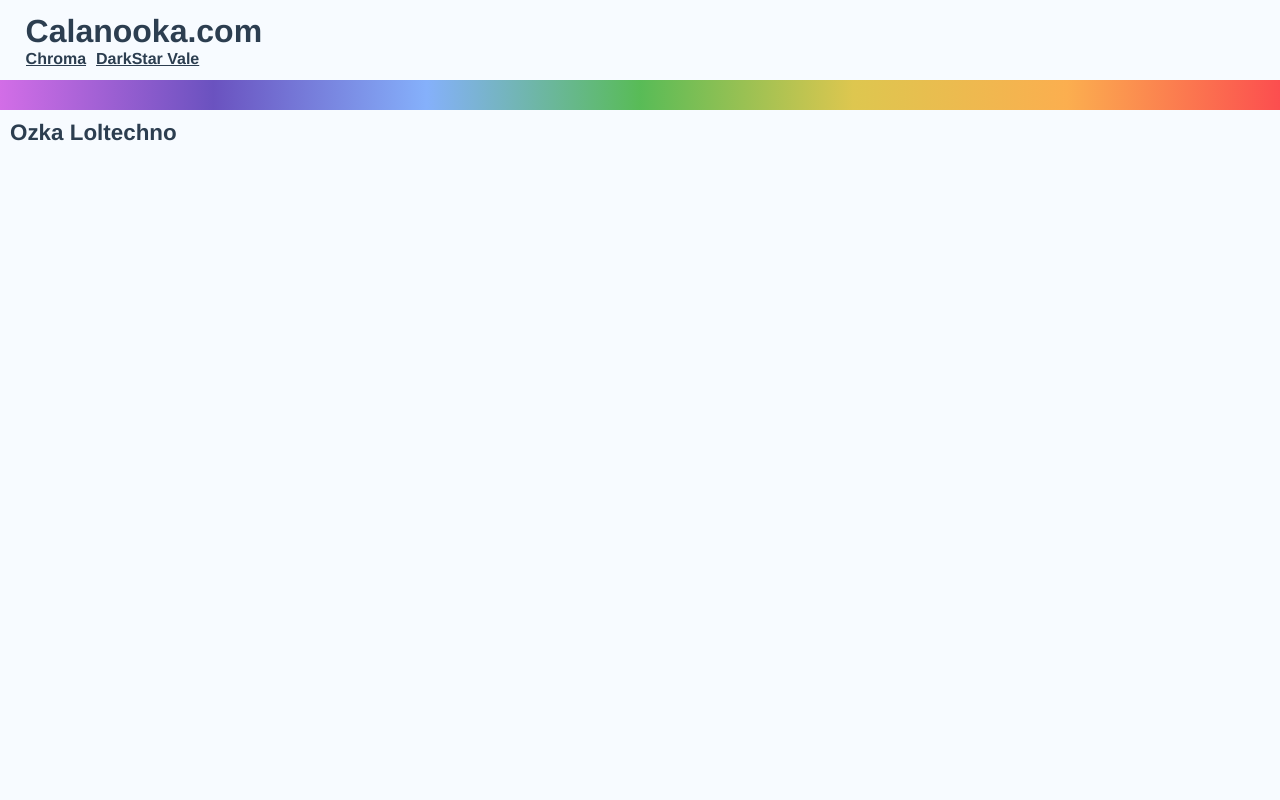
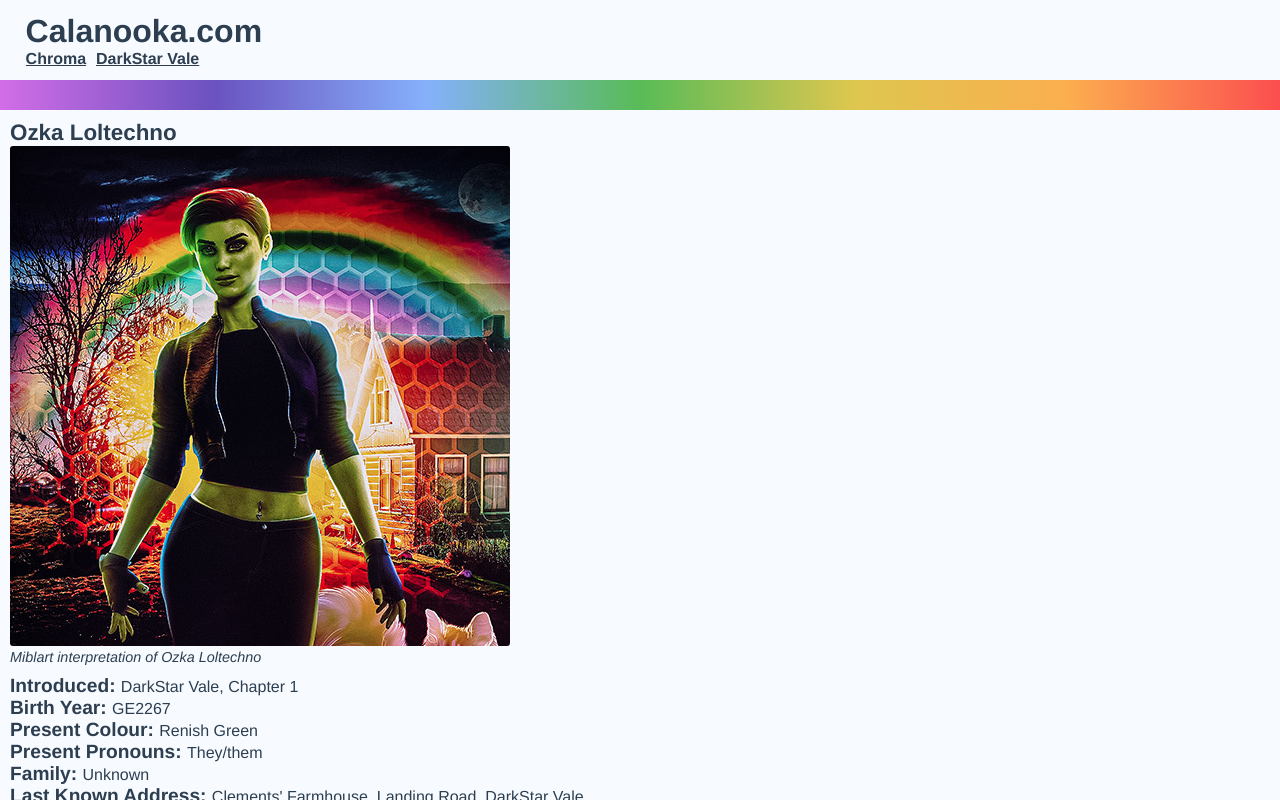
Before and after one commit to CarlieMartece/calanooka-react, a React (Create React App) app: page /dsv/1 in a window 1280 px wide. Built offline with nearby package versions, Linux system fonts and the light colour scheme.

Commit message:
render DSV character info and update styling

```diff
--- a/src/components/ChromaSphere.jsx
+++ b/src/components/ChromaSphere.jsx
@@ -8,16 +8,26 @@ export default function ChromaSphere() {
     <main>
       <h1>{sphere.name}</h1>
       <span className="subtitle">({sphere.anagram})</span>
-      <h2>Diameter: </h2>
-      <span className="subtitle">{sphere.diameter} km (approx)</span>
-      <h2>Colour: </h2>
-      <span className="subtitle">{sphere.colour}</span>
-      <h2>Citizens: </h2>
-      <span className="subtitle">{sphere.citizens}</span>
-      <h2>Traits: </h2>
-      <span className="subtitle">{sphere.traits}</span>
-      <h2>Weapons: </h2>
-      <span className="subtitle">{sphere.weapons}</span>
+      <div>
+        <h2>Diameter: </h2>
+        <span>{sphere.diameter} km (approx)</span>
+      </div>
+      <div>
+        <h2>Colour: </h2>
+        <span>{sphere.colour}</span>
+      </div>
+      <div>
+        <h2>Citizens: </h2>
+        <span>{sphere.citizens}</span>
+      </div>
+      <div>
+        <h2>Traits: </h2>
+        <span>{sphere.traits}</span>
+      </div>
+      <div>
+        <h2>Weapons: </h2>
+        <span>{sphere.weapons}</span>
+      </div>
       <h2>Further Information: </h2>
       <ul className="description">
         {sphere.description.map((paragraph) => {
--- a/src/components/DarkStarCharacter.jsx
+++ b/src/components/DarkStarCharacter.jsx
@@ -1,13 +1,54 @@
 import { useParams } from "react-router-dom";
 import data from "../data/dsvCharacters.json";
 
-export default function DarkStarCharacter () {
-    const { characterId } = useParams();
-    const character = data.dsv.find((object) => object.id === Number(characterId));
-    console.log(character)
-    return (
-        <main>
-            <h1>{character.name}</h1>
-        </main>
-    )
+export default function DarkStarCharacter() {
+  const { characterId } = useParams();
+  const character = data.dsv.find(
+    (object) => object.id === Number(characterId)
+  );
+  const imgName = character.name.toLowerCase().split(" ").join("-");
+  const imgSrc = require(`../images/full/gc1-${imgName}.jpg`);
+  const imgDesc = `${character.photoSource} interpretation of ${character.name}`;
+  let chapter = character.firstChapter;
+  if (chapter > 18) chapter = "Unknown";
+  console.log(character);
+  return (
+    <main>
+      <div className="character">
+        <h1>{character.name}</h1>
+        <figure>
+            <img alt={character.name} src={imgSrc} />
+            <figcaption>{imgDesc}</figcaption>
+        </figure>
+        <div>
+          <h2>Introduced: </h2>
+          <span>DarkStar Vale, Chapter {chapter}</span>
+        </div>
+        <div>
+          <h2>Birth Year: </h2>
+          <span>{character.birthYear}</span>
+        </div>
+        <div>
+          <h2>Present Colour: </h2>
+          <span>{character.presentColour}</span>
+        </div>
+        <div>
+          <h2>Present Pronouns: </h2>
+          <span>{character.pronouns}</span>
+        </div>
+        <div>
+          <h2>Family: </h2>
+          <span>{character.family}</span>
+        </div>
+        <div>
+          <h2>Last Known Address: </h2>
+          <span>{character.address}</span>
+        </div>
+        <div>
+          <h2>Short bio: </h2>
+          <span>{character.bio}</span>
+        </div>
+      </div>
+    </main>
+  );
 }
--- a/src/sass/main.css
+++ b/src/sass/main.css
@@ -181,23 +181,36 @@ nav a.router-link-exact-active {
   width: 100vw;
 }
 
-.description li {
+main {
+  padding: 10px;
+}
+main .description li {
   margin-bottom: 14px;
 }
-
-main {
-  padding: 10px;
+main figure {
+  margin-bottom: 10px;
+  font-size: 0.9rem;
+  font-style: italic;
 }
 main h1 {
   font-size: 1.4em;
 }
 main h2 {
+  display: inline;
   font-size: 1.2em;
   margin-top: 10px;
   text-align: left;
 }
+main img {
+  border-radius: 3px;
+  max-width: 500px;
+  width: 100%;
+}
 main p {
   font-size: 0.8em;
 }
+main .subtitle {
+  display: block;
+}
 
 /*# sourceMappingURL=main.css.map */
--- a/src/sass/main.scss
+++ b/src/sass/main.scss
@@ -26,26 +26,43 @@
   width: 100vw;
 }
 
-.description {
-  li {
-    margin-bottom: 14px;
-  }
-}
-
 main {
   padding: 10px;
+
+  .description {
+    li {
+      margin-bottom: 14px;
+    }
+  }
+
+  figure {
+    margin-bottom: 10px;
+    font-size: 0.9rem;
+    font-style: italic;
+  }
 
   h1 {
     font-size: 1.4em;
   }
 
   h2 {
+    display: inline;
     font-size: 1.2em;
     margin-top: 10px;
     text-align: left;
   }
 
+  img {
+    border-radius: 3px;
+    max-width: 500px;
+    width: 100%;
+  }
+
   p {
     font-size: 0.8em;
   }
+
+  .subtitle {
+    display: block;
+  }
 }
```
Also changed, not shown: src/data/chromaSphereSystem.json (+1 -1 lines), src/data/dsvCharacters.json (+70 -37 lines), 1 other file (tests, documents, lock files or other folders).
